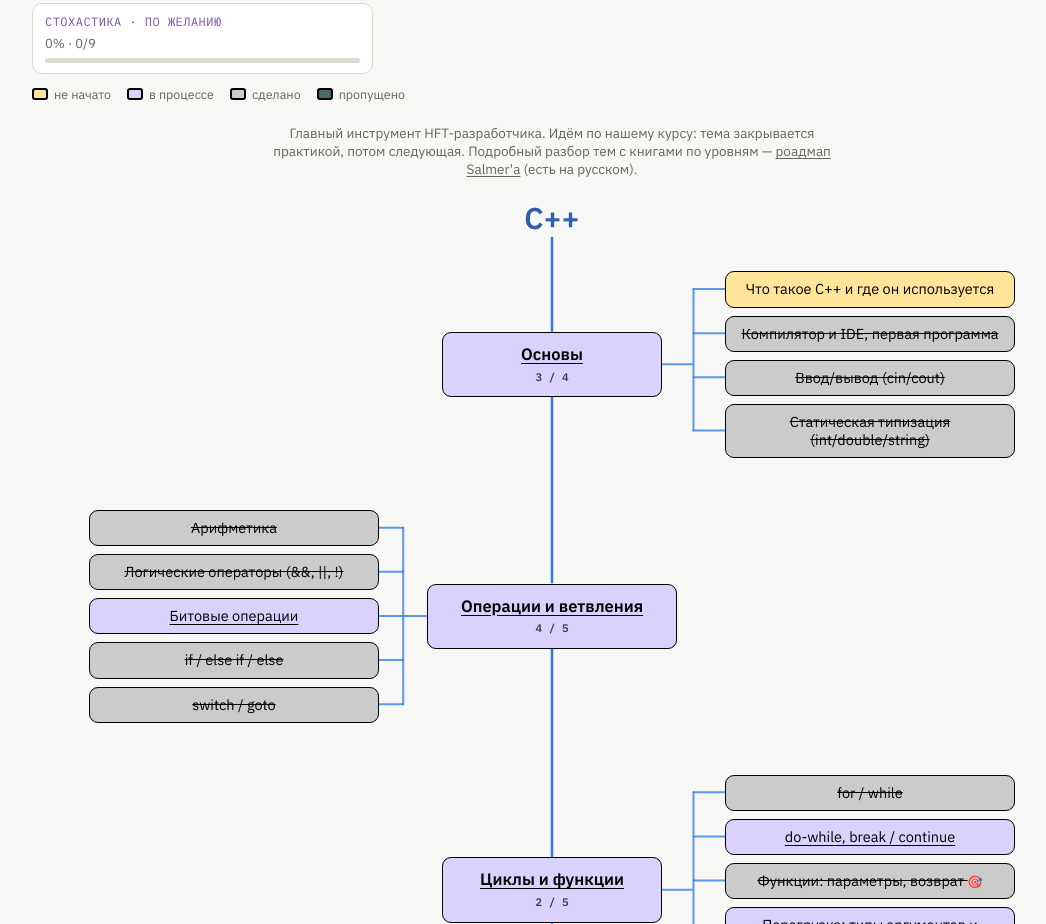
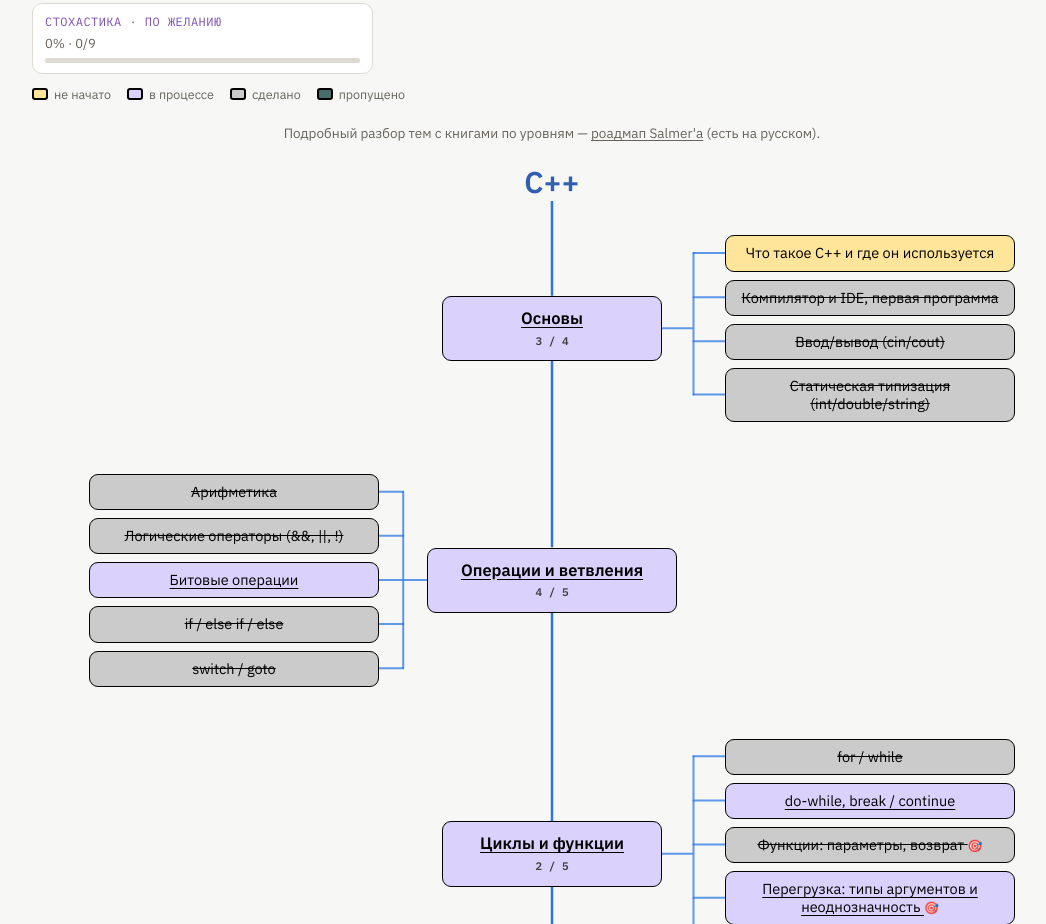
Before and after one commit to kayyooo23/quant-roadmap, a plain HTML site: page index.html in a window 1280 px wide. Shown: the part 939-1863 px from the top of the page, without its empty margins (88-1134 px from the left). Drawn offline with Linux system fonts and the light colour scheme.

Commit message:
Remove instructional wording from C++ section

```diff
--- a/index.html
+++ b/index.html
@@ -462,7 +462,7 @@
 const DATA = [
   {
     id: "cpp", name: "C++", accent: "--accent-cpp",
-    desc: "Главный инструмент HFT-разработчика. Идём по нашему курсу: тема закрывается практикой, потом следующая. Подробный разбор тем с книгами по уровням — <a href=\"https://salmer.github.io/CppDeveloperRoadmap/\" target=\"_blank\" rel=\"noopener\">роадмап Salmer'а</a> (есть на русском).",
+    desc: "Подробный разбор тем с книгами по уровням — <a href=\"https://salmer.github.io/CppDeveloperRoadmap/\" target=\"_blank\" rel=\"noopener\">роадмап Salmer'а</a> (есть на русском).",
     groups: [
       { name: "Основы", topics: [
         { id:"cpp-intro", label:"Что такое C++ и где он используется", status:"pending" },
```
